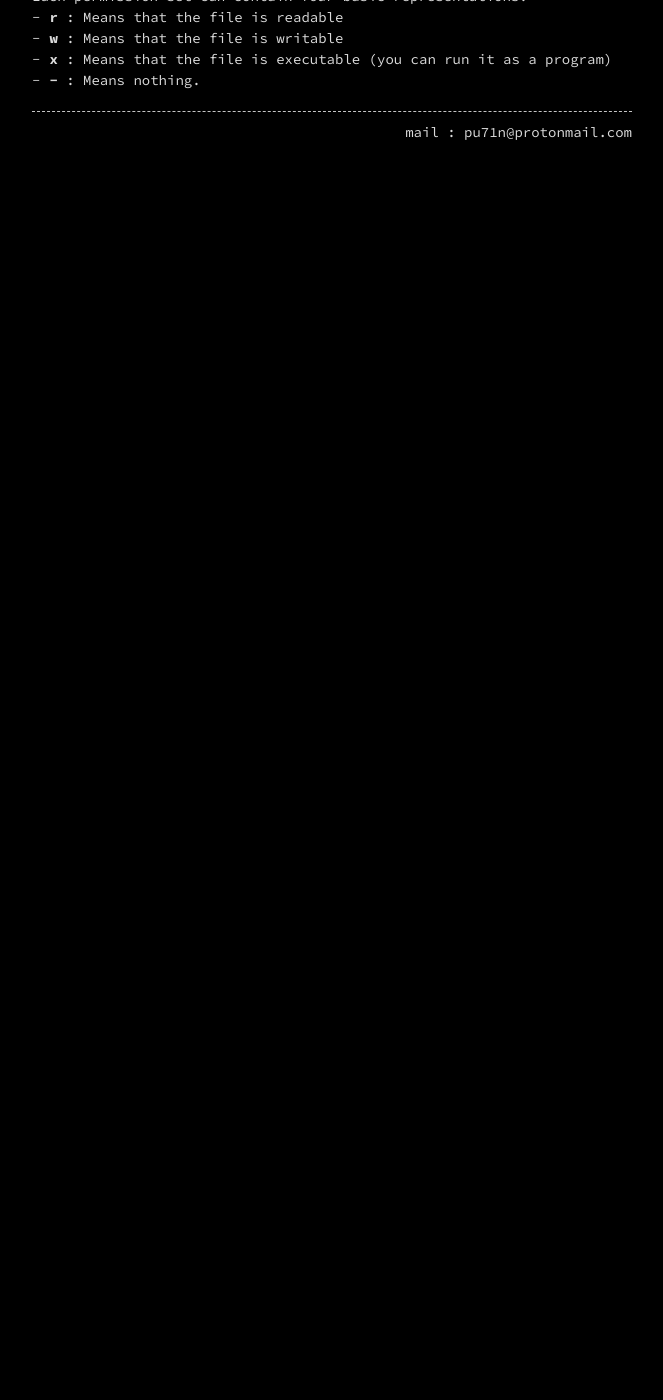
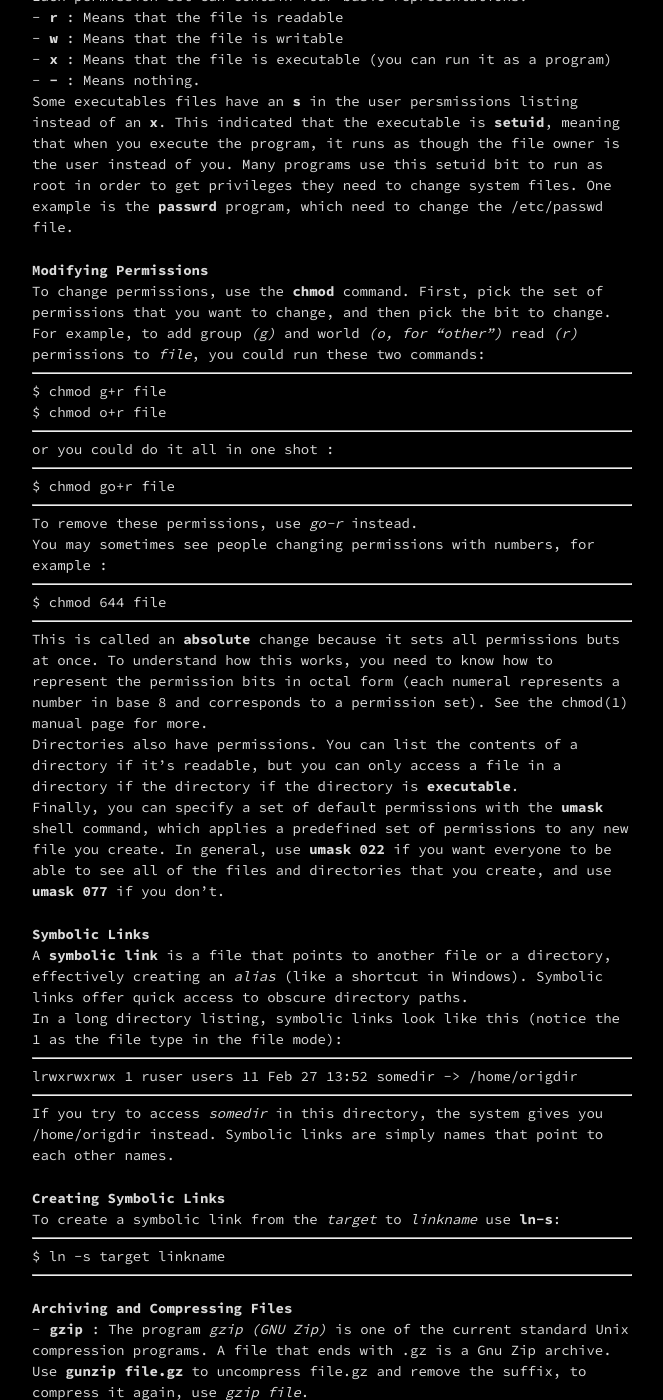
Before and after one commit to pu71n/pu71n.github.io, a Jekyll site: the page built from _posts/linux/2020-04-24-Bourne-Shell.md, in a window 1280 px wide and 1400 px high, scrolled down 7343 px. Shown: the whole window, without its empty margins (308-971 px from the left). Built offline with Jekyll 4.4.1, drawn with Linux system fonts in a browser that asks for light colours; before the commit the page ends 7506 px from its top, so only the background shows below that; some of the changed text lies outside the part shown.

```diff
--- a/_posts/linux/2020-04-24-Bourne-Shell.md
+++ b/_posts/linux/2020-04-24-Bourne-Shell.md
@@ -196,3 +196,80 @@ Each permission set can contain four basic representations:
 * **w** : Means that the file is writable
 * **x** : Means that the file is executable (you can run it as a program)
 * **-** : Means nothing.
+
+Some executables files have an **s** in the user persmissions listing instead of an **x**. This indicated that the executable is **setuid**, meaning that when you execute the program, it runs as though the file owner is the user instead of you. Many programs use this setuid bit to run as root in order to get privileges they need to change system files. One example is the **passwrd** program, which need to change the /etc/passwd file.
+
+### Modifying Permissions
+To change permissions, use the **chmod** command. First, pick the set of permissions that you want to change, and then pick the bit to change. For example, to add group *(g)* and world *(o, for "other")* read *(r)* permissions to *file*, you could run these two commands:
+- - -
+$ chmod g+r file
+$ chmod o+r file
+- - -
+or you could do it all in one shot :
+- - -
+$ chmod go+r file
+- - -
+To remove these permissions, use *go-r* instead.
+You may sometimes see people changing permissions with numbers, for example :
+- - -
+$ chmod 644 file
+- - -
+This is called an **absolute** change because it sets all permissions buts at once. To understand how this works, you need to know how to represent the permission bits in octal form (each numeral represents a number in base 8 and corresponds to a permission set). See the chmod(1) manual page for more.
+
+Directories also have permissions. You can list the contents of a directory if it's readable, but you can only access a file in a directory if the directory if the directory is **executable**.
+Finally, you can specify a set of default permissions with the **umask** shell command, which applies a predefined set of permissions to any new file you create. In general, use **umask 022** if you want everyone to be able to see all of the files and directories that you create, and use **umask 077** if you don't.
+
+### Symbolic Links
+A **symbolic link** is a file that points to another file or a directory, effectively creating an *alias* (like a shortcut in Windows). Symbolic links offer quick access to obscure directory paths.
+In a long directory listing, symbolic links look like this (notice the 1 as the file type in the file mode):
+- - -
+lrwxrwxrwx 1 ruser users 11 Feb 27 13:52 somedir -> /home/origdir
+- - -
+If you try to access *somedir* in this directory, the system gives you /home/origdir instead. Symbolic links are simply names that point to each other names.
+
+### Creating Symbolic Links
+To create a symbolic link from the *target* to *linkname* use **ln-s**:
+- - -
+$ ln -s target linkname
+- - -
+### Archiving and Compressing Files
+* **gzip** : The program *gzip (GNU Zip)* is one of the current standard Unix compression programs. A file that ends with .gz is a Gnu Zip archive. Use **gunzip file.gz** to uncompress file.gz and remove the suffix, to compress it again, use *gzip file*.
+* **tar**: Unlike the zip programs for other operating systems, **gzip** does not create archives of files; that is, it doesn't pack multiple files and directories into one file. To create an archive, use **tar** instead:
+
+- - -
+$ tar cvf archive.tar file1 file2 ...
+- - -
+
+Archives created by **tar** usually have a *.tar* suffix.
+The **c** flag activates **create mode**.
+The **v** flag activates verbose diagnostic output, causing tar to print the names of the files and directories in the archive when it encounters them. Adding another v causes tar to print the details such as file size and persmissions. If you don't want *tar* to tell you what's going on, omit the *v* flag.
+The *f* flag denotes the file option. The next argument on the command line after the f flag must be the archive file for *tar* to create. You *must* use this option followed by a filename all the times, except with tape drives. To use standard input or output, enter a dash (-) instead of the filename.
+
+---
+To unpack a *.tar* file with *tar* use the **x** flag:
+- - -
+$ tar xvf archive.tar
+- - -
+x stands for *extract*. You can extract individual parts of the archive by entering the names of the parts at the end of the command line, but you must know their exact names.
+
+---
+**Table-of-Contents Mode**: Before unpacking, it's usually a good idea to check the contents of a *.tar* file with the *table-of-contents mode* by using the *t* flag instead of *x* flag.
+When unpacking, consider using the *p* option to preserve permissions.
+
+
+### Compressed Archives (.tar.gz)
+To unpack a compressed archive, work from the right side to the left; get rid of the *.gz* first and then worry about the *.tar*.
+- - -
+$ gunzip file.tar.gz
+$ tar xvf file.tar
+- - -
+But, that method isn't the fastest or most efficient way to invoke tar on a compressed archive, and it wastes disk space and kernel I/O time. A better wat is to combine archival and compression functions with a pipeline.
+For example, this command pipeline unpacks .tar.gz file :
+- - -
+$ **zcat** file.tar.gz | tar xvf -
+- - -
+The **zcat** command is the same as **gunzip -dc**. The -d option decompresses and the -c option sends the result to standard output.
+Because it's so common to use **zcat**, the version of *tar* that comes with Linux has a shortcut. You can use *z* as an option to automatically invoke **gzip** on the archive.
+- - -
+$ tar ztvf file.tar.gz
+- - -
```
Also changed, not shown: _posts/Networking/2020-04-27-The-Network-Core.md (added, +38 -0 lines).
